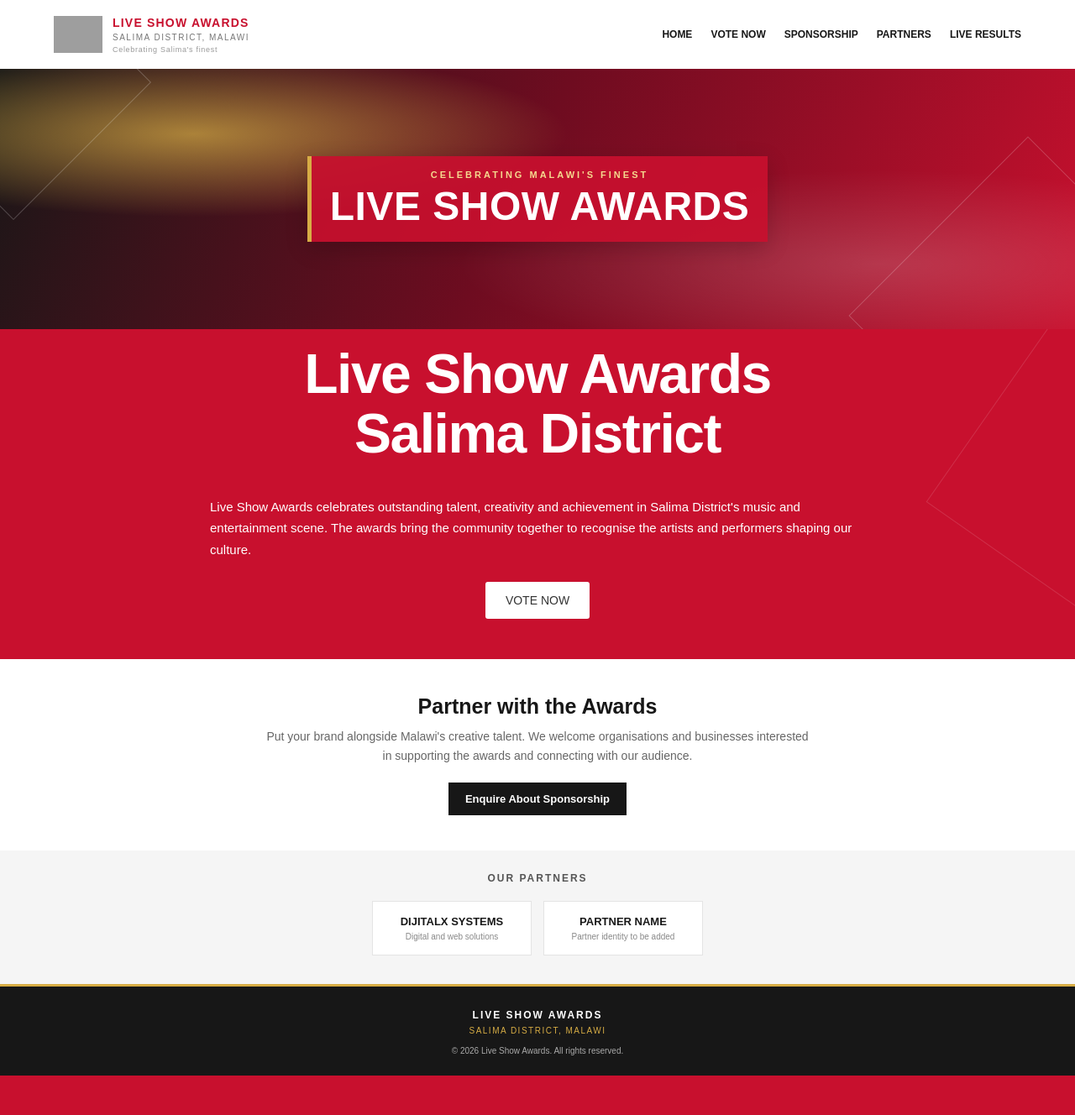
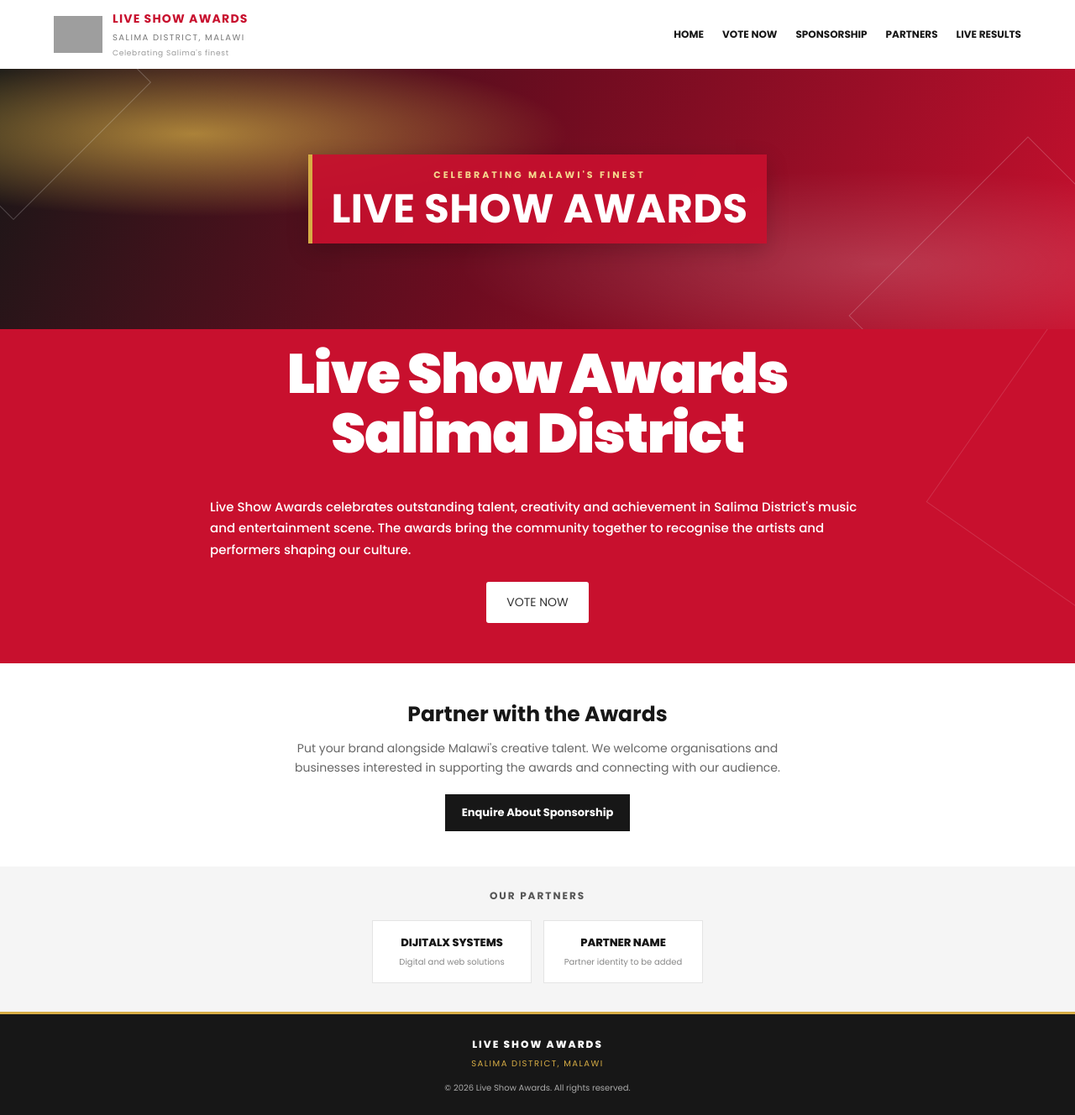
Before and after one commit to Samuelnyoni/Live-show-Awards-Voting-Web, a PHP site: page / in a window 1280 px wide. Shown: the whole page at 84% size. Before the commit the page ends 1281 px from the top, so only its background shows below. Run offline with PHP 8.4, Linux system fonts and the light colour scheme; grey boxes are pictures that could not be loaded.

Commit message:
Use Poppins typography

```diff
--- a/index.php
+++ b/index.php
@@ -7,6 +7,9 @@
 <head>
     <meta charset="UTF-8">
     <meta name="viewport" content="width=device-width, initial-scale=1.0">
+    <link rel="preconnect" href="https://fonts.googleapis.com">
+    <link rel="preconnect" href="https://fonts.gstatic.com" crossorigin>
+    <link href="https://fonts.googleapis.com/css2?family=Poppins:wght@400;500;600;700;800;900&display=swap" rel="stylesheet">
     <meta name="description" content="Live Show Awards Malawi celebrates outstanding talent and achievement in Malawi's music and entertainment industry.">
     <title>Live Show Awards Malawi</title>
     <style>
@@ -20,12 +23,13 @@
             --soft: #f5f5f5;
         }
         * { box-sizing: border-box; }
+        button, input, select, textarea { font: inherit; }
         html { scroll-behavior: smooth; }
         body {
             margin: 0;
             color: var(--ink);
             background: var(--paper);
-            font-family: Arial, Helvetica, sans-serif;
+            font-family: 'Poppins', sans-serif;
         }
         a { color: inherit; }
         .site-header {
```
